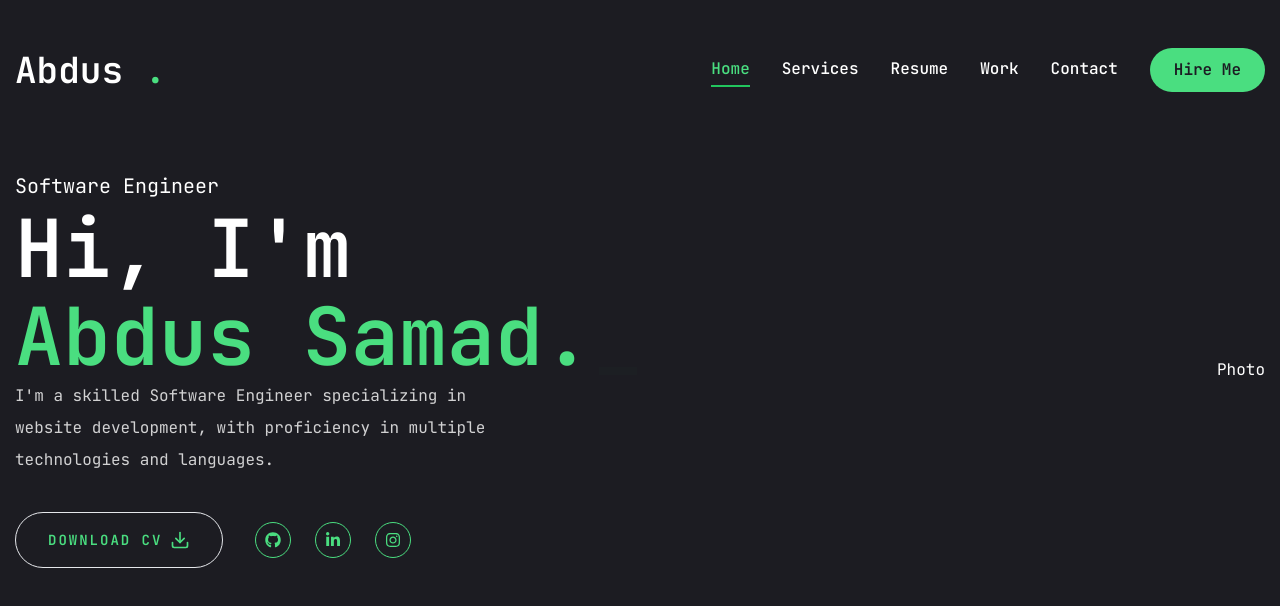
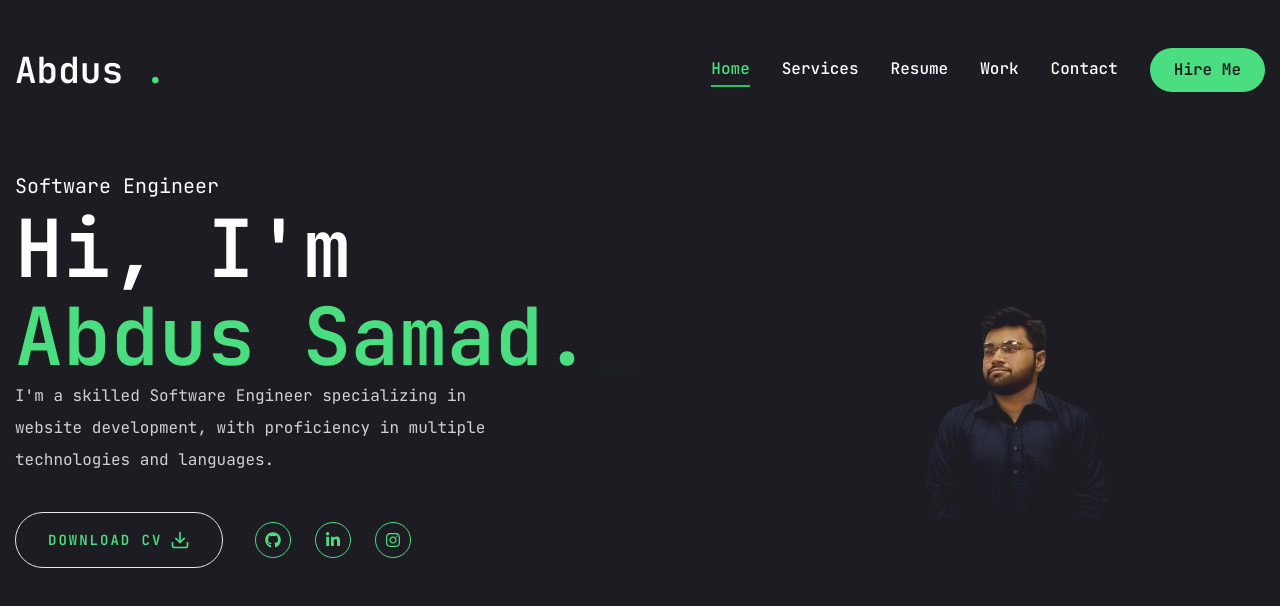
Before and after one commit to a10smd/portfolio-main, a Next.js app: page / in a window 1280 px wide. Shown: the top 606 px of the page. Built offline with nearby package versions, Linux system fonts and the light colour scheme.

Commit message:
Major Changes

```diff
--- a/components/Photo.jsx
+++ b/components/Photo.jsx
@@ -1,5 +1,32 @@
+"use client";
+import { motion } from "framer-motion";
+import Image from "next/image";
 const Photo = () => {
-  return <div>Photo</div>;
+  return (
+    <div className="w-full h-full relative">
+      <motion.div
+        initial={{ opacity: 0 }}
+        animate={{
+          opacity: 1,
+          transition: { delay: 2, duration: 0.4, ease: "easeIn" },
+        }}
+      >
+        <div
+          className="w-[298px] h-[298px] xl:w-[498px] xl:h-
+[498px] mix-blend-lighten"
+        >
+          <Image
+            src="/assets/photo.png"
+            priority
+            quality={100}
+            fill
+            alt="photo"
+            className="object-contain"
+          />
+        </div>
+      </motion.div>
+    </div>
+  );
 };
 
 export default Photo;
```
